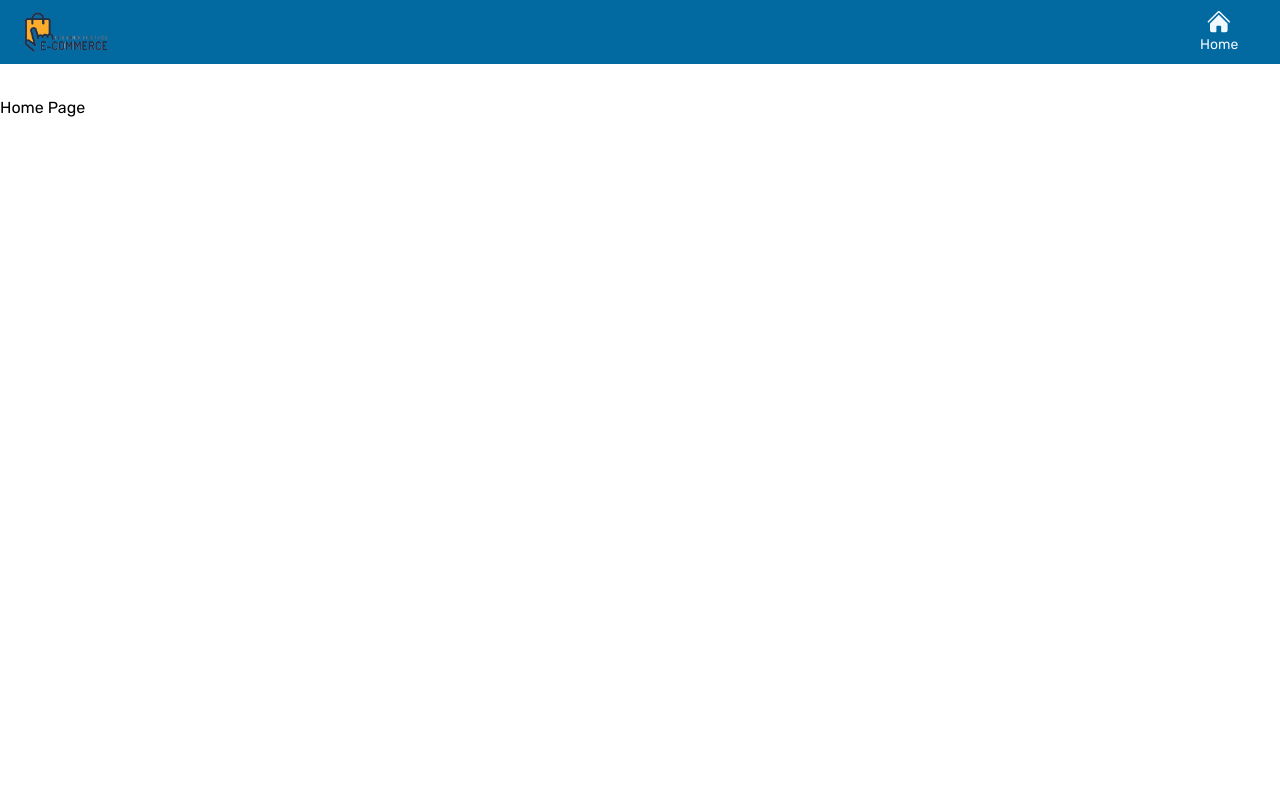
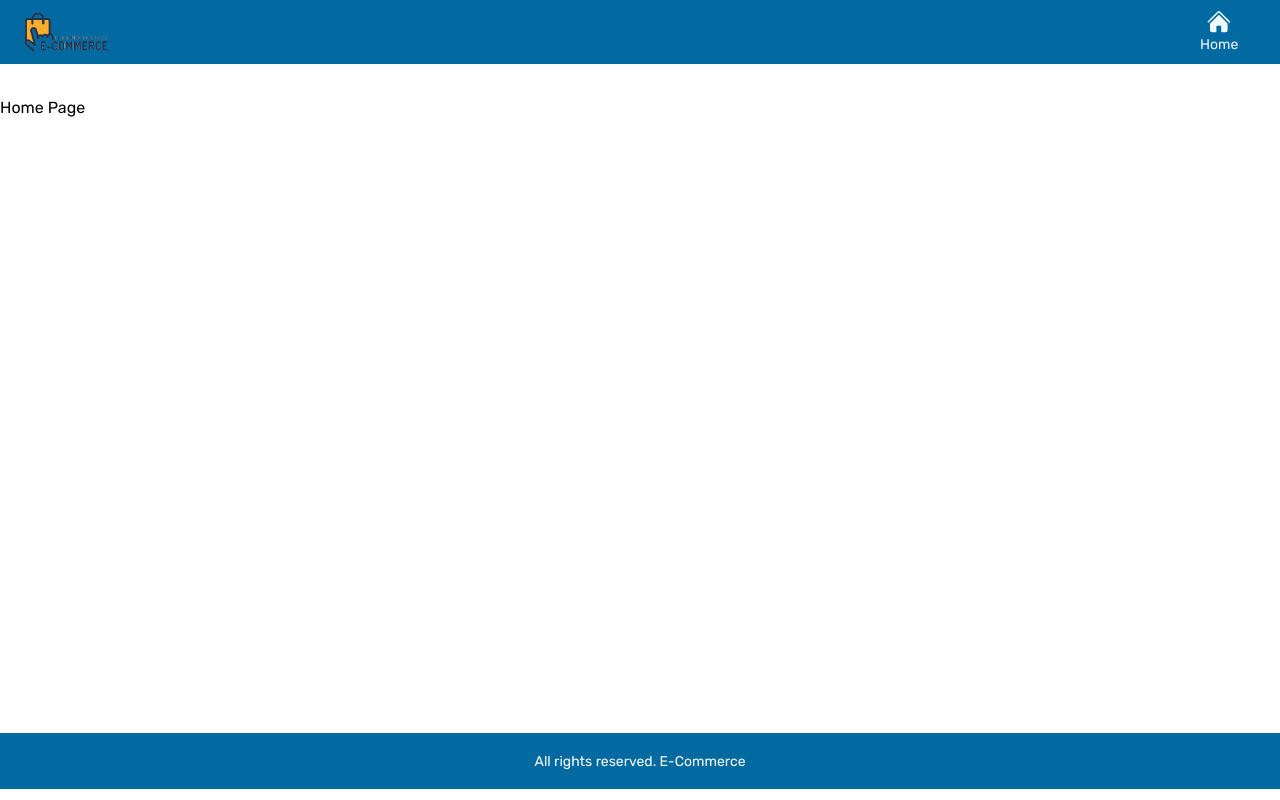
Before and after one commit to maher-suleyman/e-commerce-nextjs, a Next.js app: page / in a window 1280 px wide. Built offline with nearby package versions, Linux system fonts and the light colour scheme.

Commit message:
Added "Footer" component

```diff
--- /dev/null
+++ b/app/components/Footer.jsx
@@ -0,0 +1,9 @@
+const Footer = () => {
+  return (
+    <footer className="bg-sky-700 text-white py-4 text-center">
+      <span className="text-sm">All rights reserved. E-Commerce</span>
+    </footer>
+  );
+};
+
+export default Footer;
--- a/app/layout.jsx
+++ b/app/layout.jsx
@@ -3,6 +3,7 @@ import { Rubik } from "next/font/google";
 
 // Components
 import Navbar from "./components/Navbar";
+import Footer from "./components/Footer";
 
 const rubik = Rubik({ subsets: ["latin"] });
 
@@ -20,6 +21,7 @@ export default function RootLayout({ children }) {
         <main className="min-h-[83.65vh] max-w-7xl py-8 mx-auto">
           {children}
         </main>
+        <Footer />
       </body>
     </html>
   );
```
